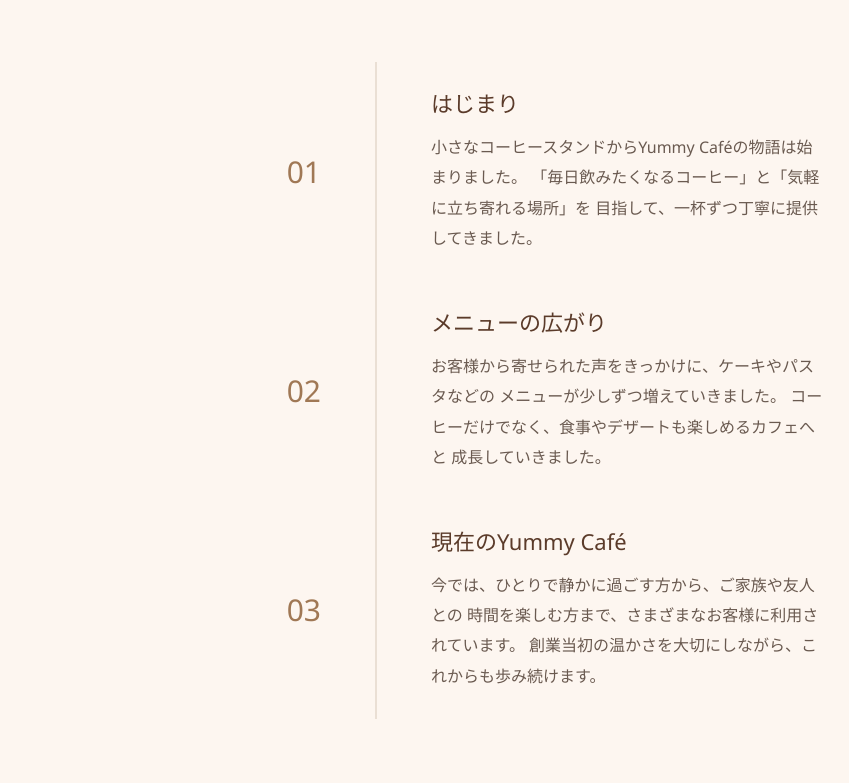
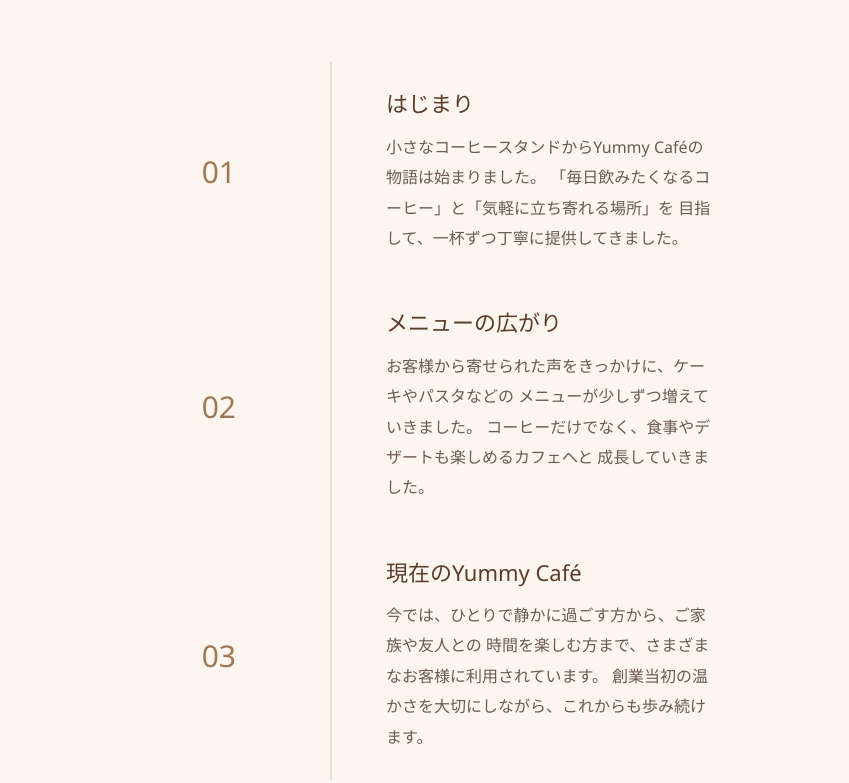
Before and after one commit to ChunYeon/yummy-cafe.github.io, a website: page public/about.html in a window 1280 px wide. Shown: the part 803-1586 px from the top of the page, without its empty margins (264-1113 px from the left). Drawn offline with nearby package versions, Linux system fonts and the light colour scheme.

Commit message:
Update website

```diff
--- a/public/about.html
+++ b/public/about.html
@@ -367,11 +367,15 @@
 ===================================================== */
 
 .history-timeline {
-  max-width: 900px;
+  width: 760px;
 
-  margin: auto;
+  max-width: 100%;
+
+  margin: 0 auto;
 
   position: relative;
+
+  transform: translateX(-45px);
 }
 
 .history-timeline::before {
@@ -397,6 +401,8 @@
 
   grid-template-columns: 1fr 1fr;
 
+  width: 100%;
+
   min-height: 190px;
 
   position: relative;
@@ -409,7 +415,7 @@
 
   justify-content: flex-end;
 
-  padding-right: 55px;
+  padding-right: 95px;
 
   color: #a07855;
 
@@ -762,6 +768,10 @@
     font-size: 15px;
   }
 
+  .history-timeline {
+    transform: none;
+  }
+
   .history-timeline::before {
     left: 20px;
   }
@@ -941,6 +951,8 @@
 
   .history-timeline {
     max-width: 1000px;
+
+    transform: translateX(-45px);
   }
 
 }
```
